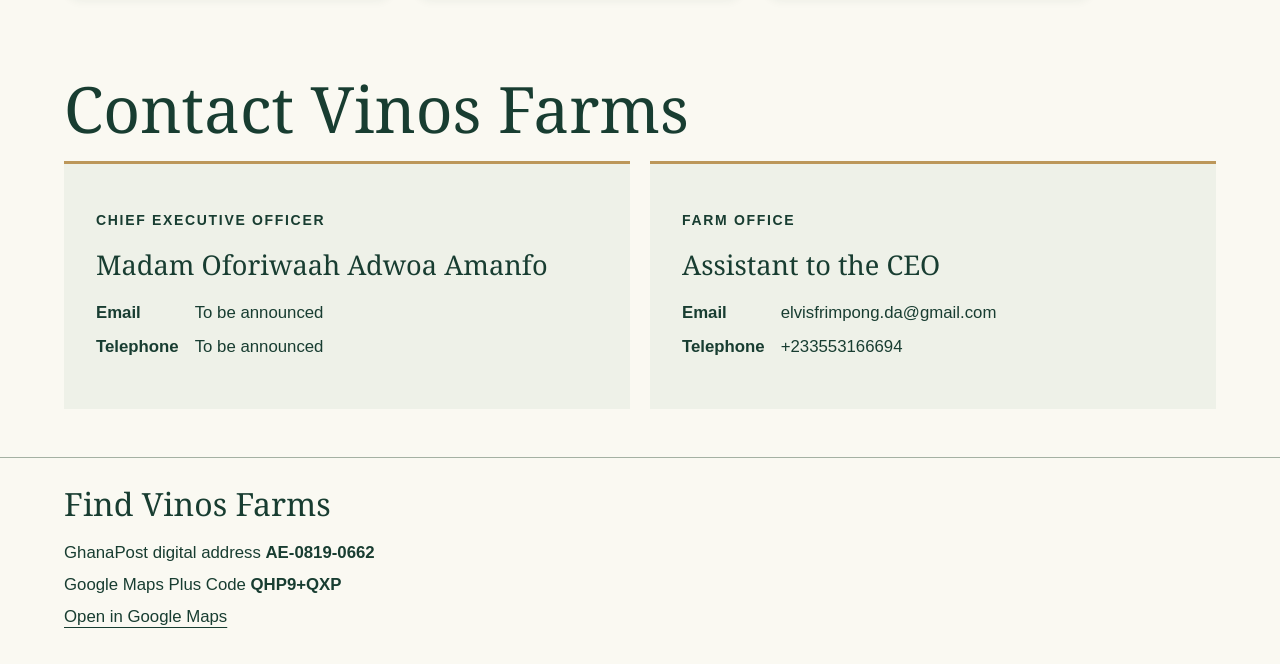
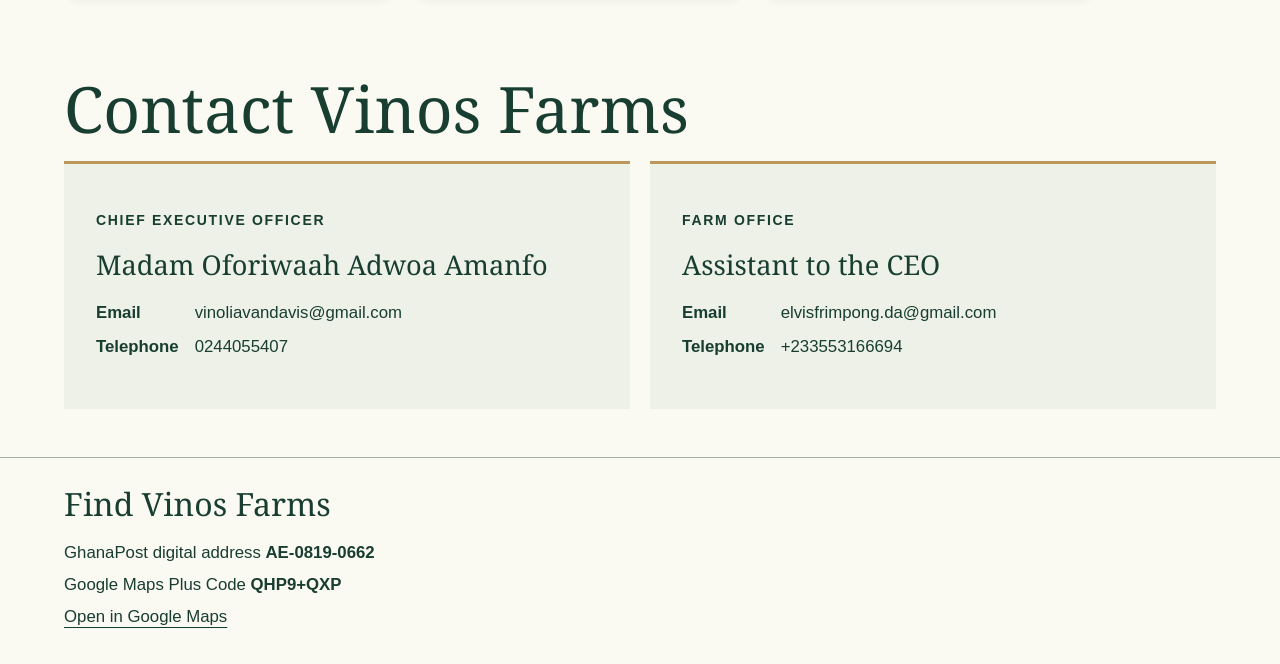
Before and after one commit to elvisfrimpong-da/vinos-farms, a plain HTML site: page index.html in a window 1280 px wide. Shown: the part 2506-3170 px from the top of the page. Drawn offline with Linux system fonts and the light colour scheme; grey boxes are pictures that could not be loaded.

Commit message:
Update contact information for CEO

```diff
--- a/index.html
+++ b/index.html
@@ -85,8 +85,8 @@
       <p class="eyebrow">Chief Executive Officer</p>
       <h3>Madam Oforiwaah Adwoa Amanfo</h3>
       <!-- Replace the text in each dd with the public email or telephone number. -->
-      <dl><dt>Email</dt><dd>To be announced</dd>
-          <dt>Telephone</dt><dd>To be announced</dd></dl>
+      <dl><dt>Email</dt><dd>vinoliavandavis@gmail.com</dd>
+          <dt>Telephone</dt><dd>0244055407</dd></dl>
     </article>
     <article>
       <p class="eyebrow">Farm office</p>
```
